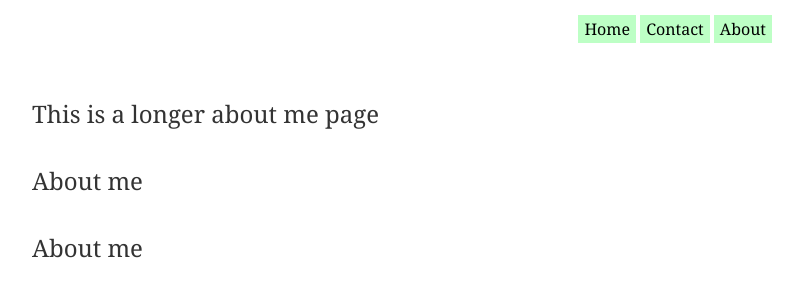
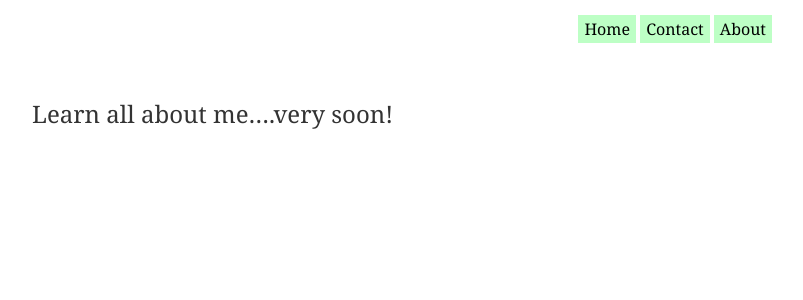
Before and after one commit to maijaliisa/studio-projects, a Jekyll site: the page built from docs/about.md, in a window 1280 px wide. Shown: the top 300 px of the page, without its empty margins (233-1036 px from the left). Built offline with Jekyll 4.4.1, drawn with Linux system fonts in a browser that asks for light colours; our own code applies the rules of GitHub Pages for plain Markdown files.

Commit message:
hopefully something new

```diff
--- a/docs/about.md
+++ b/docs/about.md
@@ -5,8 +5,4 @@ permalink: /about
 
 ---
 
-This is a longer about me page
-
-About me
-
-About me
+Learn all about me....very soon!
```
Also changed, not shown: 1 other file.
